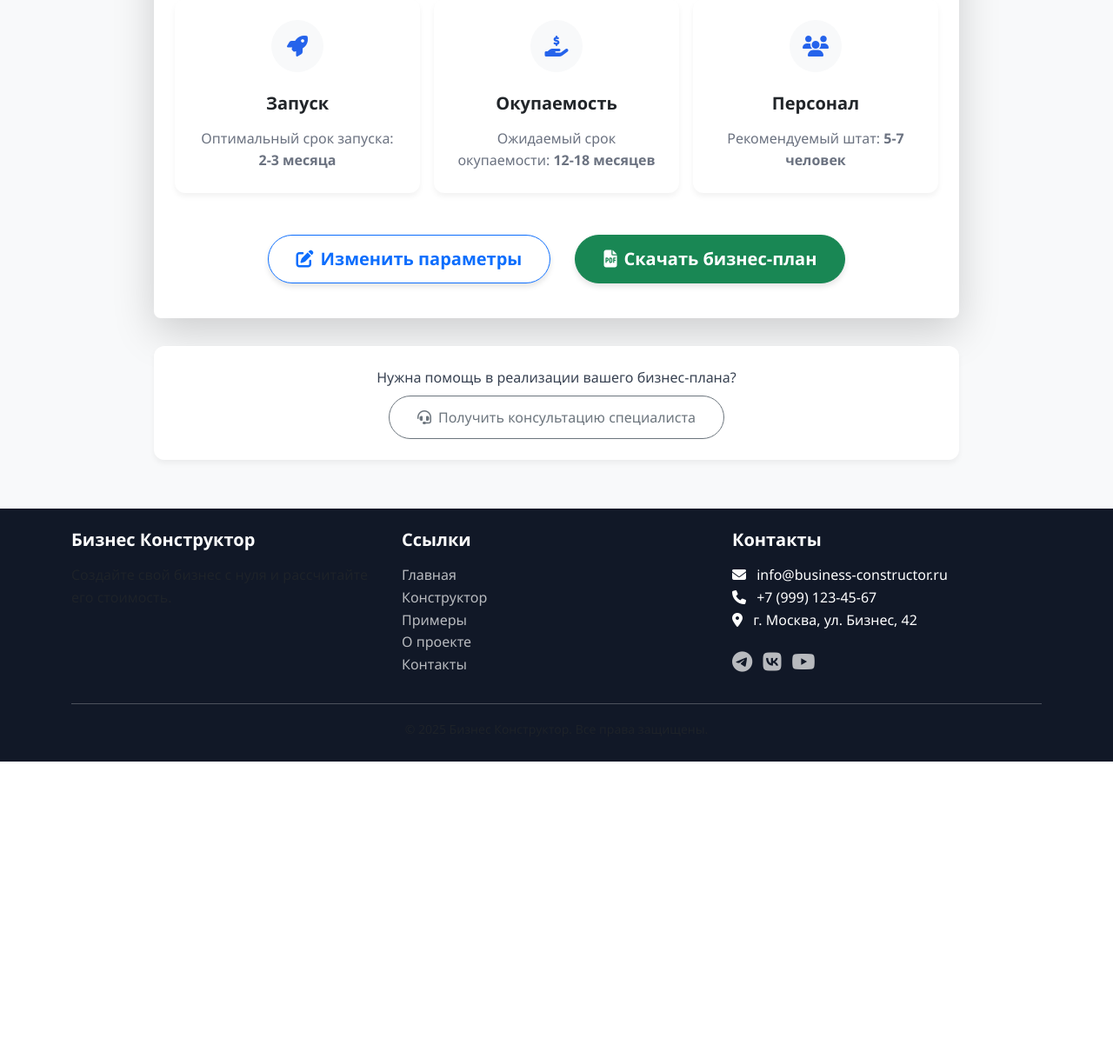
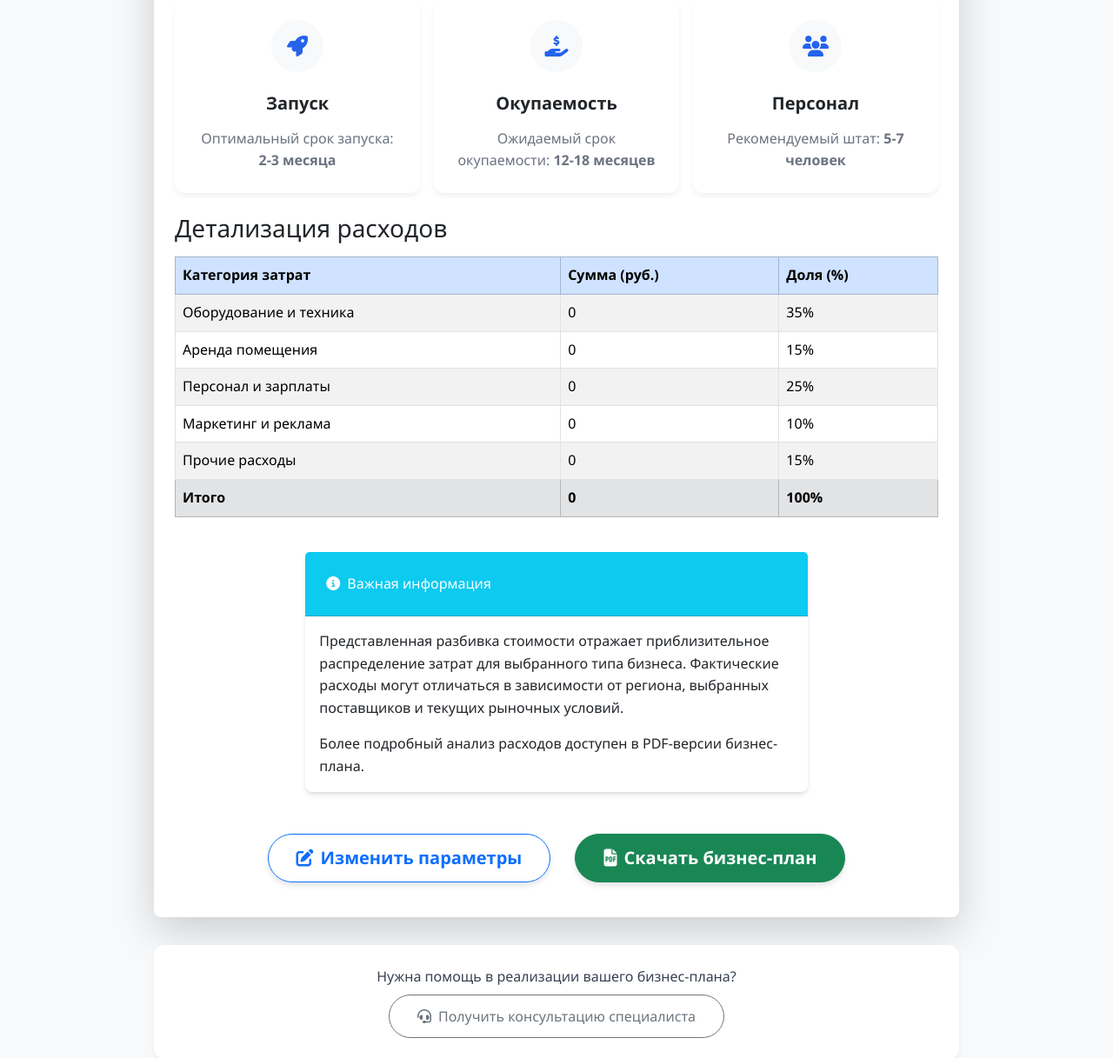
Before and after one commit to VladimirSavchukIThub/buisness-builder-2.0, a Flask app: template templates/result.html in a window 1280 px wide. Shown: the part 765-1982 px from the top of the page at 87% size. Before the commit the page ends 1641 px from the top, so only its background shows below. Run offline with Flask 3, Linux system fonts and the light colour scheme; the template is opened without the code that fills it, so the values that code supplies are empty; some libraries are stand-ins or nearby versions.

Commit message:
PDF details

```diff
--- a/templates/result.html
+++ b/templates/result.html
@@ -109,6 +109,90 @@
                                     </div>
                                     <h5>Персонал</h5>
                                     <p>Рекомендуемый штат: <strong>5-7 человек</strong></p>
+                                </div>
+                            </div>
+                        </div>
+                    </div>
+
+                    <div class="cost-breakdown mt-4">
+                        <h3 class="mb-3">Детализация расходов</h3>
+                        <div class="table-responsive">
+                            <table class="table table-striped table-bordered">
+                                <thead class="table-primary">
+                                    <tr>
+                                        <th>Категория затрат</th>
+                                        <th>Сумма (руб.)</th>
+                                        <th>Доля (%)</th>
+                                    </tr>
+                                </thead>
+                                <tbody>
+                                    {% set total = result.price %}
+                                    {% if result.cost_breakdown %}
+                                        {% for category, amount in result.cost_breakdown.items() %}
+                                        <tr>
+                                            <td>{{ category }}</td>
+                                            <td>{{ amount|number_format }}</td>
+                                            <td>{{ ((amount / total) * 100)|round(1) }}%</td>
+                                        </tr>
+                                        {% endfor %}
+                                    {% else %}
+                                        {% set equipment_cost = (total * 0.35)|round|int %}
+                                        {% set rent_cost = (total * 0.15)|round|int %}
+                                        {% set personnel_cost = (total * 0.25)|round|int %}
+                                        {% set marketing_cost = (total * 0.10)|round|int %}
+                                        {% set other_cost = total - equipment_cost - rent_cost - personnel_cost - marketing_cost %}
+                                        <tr>
+                                            <td>Оборудование и техника</td>
+                                            <td>{{ equipment_cost|number_format }}</td>
+                                            <td>35%</td>
+                                        </tr>
+                                        <tr>
+                                            <td>Аренда помещения</td>
+                                            <td>{{ rent_cost|number_format }}</td>
+                                            <td>15%</td>
+                                        </tr>
+                                        <tr>
+                                            <td>Персонал и зарплаты</td>
+                                            <td>{{ personnel_cost|number_format }}</td>
+                                            <td>25%</td>
+                                        </tr>
+                                        <tr>
+                                            <td>Маркетинг и реклама</td>
+                                            <td>{{ marketing_cost|number_format }}</td>
+                                            <td>10%</td>
+                                        </tr>
+                                        <tr>
+                                            <td>Прочие расходы</td>
+                                            <td>{{ other_cost|number_format }}</td>
+                                            <td>15%</td>
+                                        </tr>
+                                    {% endif %}
+                                </tbody>
+                                <tfoot class="table-secondary">
+                                    <tr>
+                                        <th>Итого</th>
+                                        <th>{{ result.price|number_format }}</th>
+                                        <th>100%</th>
+                                    </tr>
+                                </tfoot>
+                            </table>
+                        </div>
+
+                        <div class="row mt-4">
+                            <div class="col-md-8 offset-md-2">
+                                <div class="card border-info">
+                                    <div class="card-header bg-info text-white">
+                                        <i class="fas fa-info-circle me-2"></i>Важная информация
+                                    </div>
+                                    <div class="card-body">
+                                        <p class="card-text">
+                                            Представленная разбивка стоимости отражает приблизительное распределение затрат для выбранного типа бизнеса.
+                                            Фактические расходы могут отличаться в зависимости от региона, выбранных поставщиков и текущих рыночных условий.
+                                        </p>
+                                        <p class="card-text mb-0">
+                                            Более подробный анализ расходов доступен в PDF-версии бизнес-плана.
+                                        </p>
+                                    </div>
                                 </div>
                             </div>
                         </div>
```
Also changed, not shown: pdf_generator.py (+89 -0 lines), test_pdf.py (+17 -1 lines), 1 other file.
